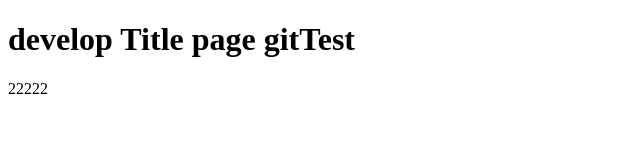
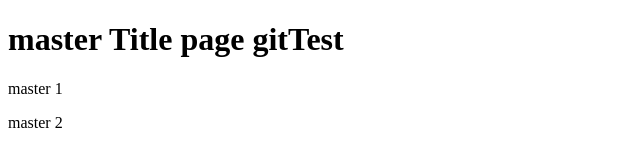
Before and after one commit to Petrovich1973/gitTest, a plain HTML site: page public/index.html in a window 1280 px wide. Shown: the whole page, without its empty margins (0-640 px from the left). Drawn offline with Linux system fonts and the light colour scheme.

Commit message:
master edit

```diff
--- a/public/index.html
+++ b/public/index.html
@@ -5,7 +5,8 @@
 	<title>Document</title>
 </head>
 <body>
-	<h1>develop Title page gitTest</h1>
-	<p>22222</p>
+	<h1>master Title page gitTest</h1>
+	<p>master 1</p>
+	<p>master 2</p>
 </body>
 </html>
```
